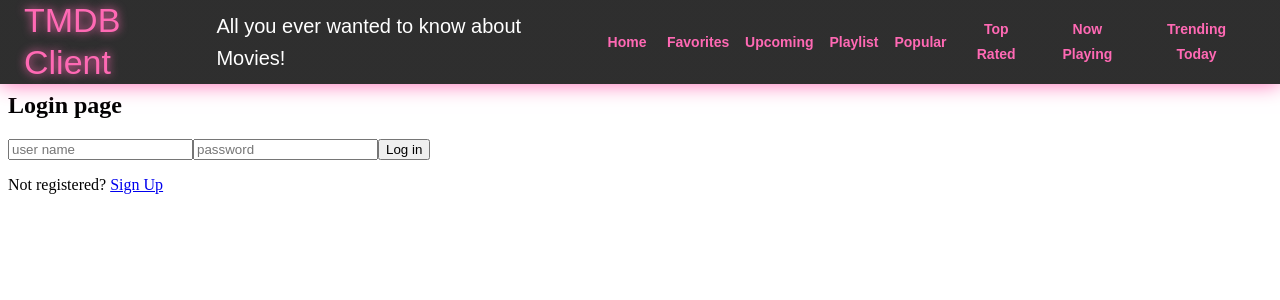
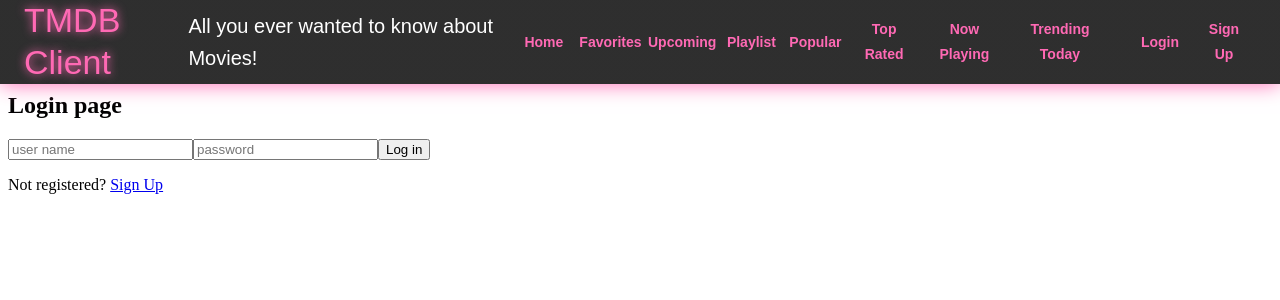
Before and after one commit to dianaarutcheva/web-api-ca, a React (Vite) app in the folder react-movies/: page /login in a window 1280 px wide. Shown: the top 300 px of the page. Built offline with nearby package versions, Linux system fonts and the light colour scheme.

Commit message:
Adding Log in and Sign up to Site Header

```diff
--- a/react-movies/src/components/siteHeader/index.jsx
+++ b/react-movies/src/components/siteHeader/index.jsx
@@ -1,4 +1,4 @@
-import React, { useState } from "react";
+import React, { useState, useContext } from "react";
 import AppBar from "@mui/material/AppBar";
 import Toolbar from "@mui/material/Toolbar";
 import Typography from "@mui/material/Typography";
@@ -11,6 +11,8 @@ import { useNavigate } from "react-router-dom";
 import { styled } from '@mui/material/styles';
 import { useTheme } from "@mui/material/styles";
 import useMediaQuery from "@mui/material/useMediaQuery";
+import { AuthContext } from "../../contexts/authContext";
+
 
 
 const Offset = styled('div')(({ theme }) => theme.mixins.toolbar);
@@ -26,6 +28,7 @@ const SiteHeader = () => {
 
   const navigate = useNavigate();
 
+  const { isAuthenticated, userName, signout } = useContext(AuthContext);
 
   const menuOptions = [
   { label: "Home", path: "/" },
@@ -100,6 +103,16 @@ const SiteHeader = () => {
                       {opt.label}
                     </MenuItem>
                   ))}
+
+                  {!isAuthenticated ? (
+                   <>
+                   <MenuItem onClick={() => navigate("/login")}>Login</MenuItem>
+                   <MenuItem onClick={() => navigate("/signup")}>Sign Up</MenuItem>
+                    </>
+                   ) : (
+                   <MenuItem onClick={signout}>Logout</MenuItem>
+                   )}
+
                 </Menu>
               </>
             ) : (
@@ -114,12 +127,41 @@ const SiteHeader = () => {
                     "&:hover": {
                     color: "#ffb6c1", // lighter pink on hover
                     textShadow: "0 0 8px #ffffff", // white glow
-    },
-  }}
+                 },
+                 }}
 >
-  {opt.label}
-</Button>
-                ))}
+               {opt.label}
+               </Button>
+               ))}
+
+                {isAuthenticated ? (
+               <>
+               <Typography sx={{ color: "#ff69b4", marginLeft: 2 }}>
+               Welcome {userName}!
+              </Typography>
+              <Button
+              onClick={signout}
+              sx={{ color: "#ff69b4", marginLeft: 1 }}
+                >
+               Logout
+             </Button>
+               </>
+               ) : (
+               <>
+               <Button
+              onClick={() => navigate("/login")}
+               sx={{ color: "#ff69b4", marginLeft: 2 }}
+                   >
+               Login
+             </Button>
+             <Button
+              onClick={() => navigate("/signup")}
+              sx={{ color: "#ff69b4" }}
+    >
+               Sign Up
+              </Button>
+              </>
+               )}
               </>
             )}
         </Toolbar>
--- a/react-movies/src/main.jsx
+++ b/react-movies/src/main.jsx
@@ -49,8 +49,8 @@ const App = () => {
 
       <QueryClientProvider client={queryClient}>
         <BrowserRouter>
-          <SiteHeader />
           <AuthContextProvider>
+            <SiteHeader />
           <MoviesContextProvider>
             <Routes>
             <Route path="/reviews/:id" element={<MovieReviewPage />} />
--- a/react-movies/src/pages/loginPage.jsx
+++ b/react-movies/src/pages/loginPage.jsx
@@ -1,4 +1,4 @@
-import { useContext, useState } from "react";
+import React, { useContext, useState } from "react";
 import { Navigate, useLocation, Link } from "react-router-dom";
 import { AuthContext } from "../contexts/authContext";
 
--- a/react-movies/src/pages/signupPage.jsx
+++ b/react-movies/src/pages/signupPage.jsx
@@ -1,4 +1,4 @@
-import { useContext, useState } from "react";
+import React, { useContext, useState } from "react";
 import { Navigate } from "react-router-dom";
 import { AuthContext } from "../contexts/authContext";
 
--- a/react-movies/src/protectedRoutes.jsx
+++ b/react-movies/src/protectedRoutes.jsx
@@ -1,4 +1,4 @@
-import { useContext } from "react";
+import React, { useContext } from "react";
 import { Navigate, Outlet, useLocation } from "react-router-dom";
 import { AuthContext } from "./contexts/authContext";
 
```
